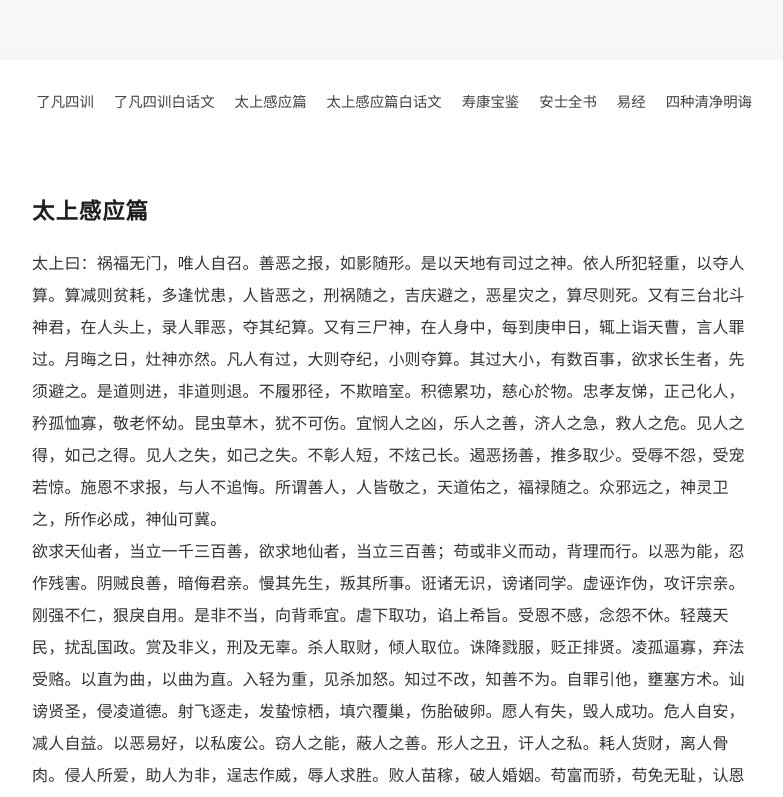
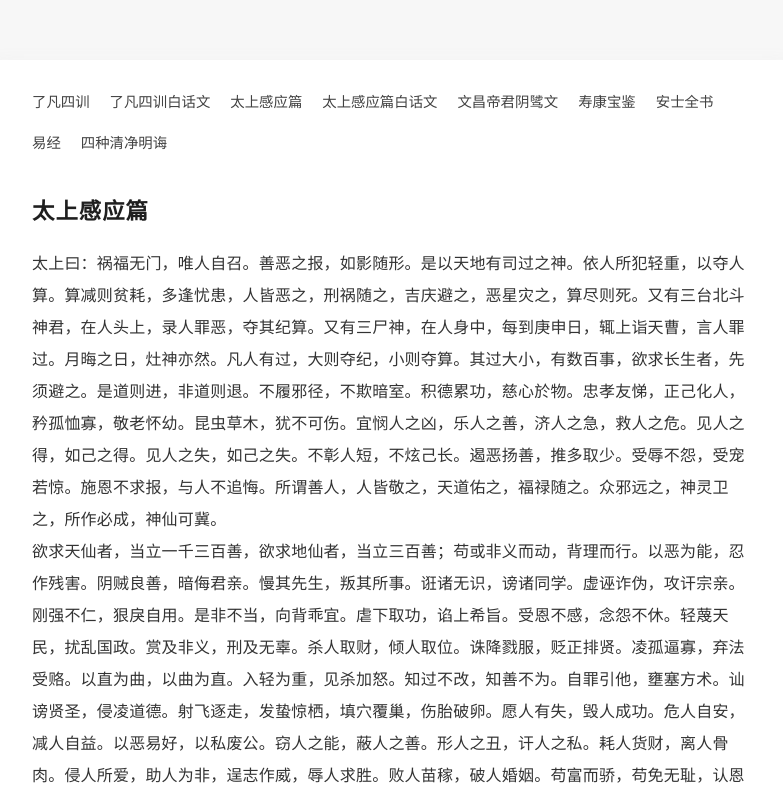
Before and after one commit to xiaolongmao999/longmao.github.io, a plain HTML site: page tsgyp.html in a window 1280 px wide. Shown: the top 797 px of the page, without its empty margins (248-1031 px from the left). Drawn offline with Linux system fonts and the light colour scheme.

Commit message:
Update tsgyp.html

```diff
--- a/tsgyp.html
+++ b/tsgyp.html
@@ -27,6 +27,9 @@
                     </li>
                     <li>
                         <a href="tsgypbhw.html">太上感应篇白话文</a>
+                    </li>
+                    <li>
+                        <a href="wcdjyzw.html">文昌帝君阴骘文</a>
                     </li>
                     <li>
                         <a href="skbj.html">寿康宝鉴</a>
```
